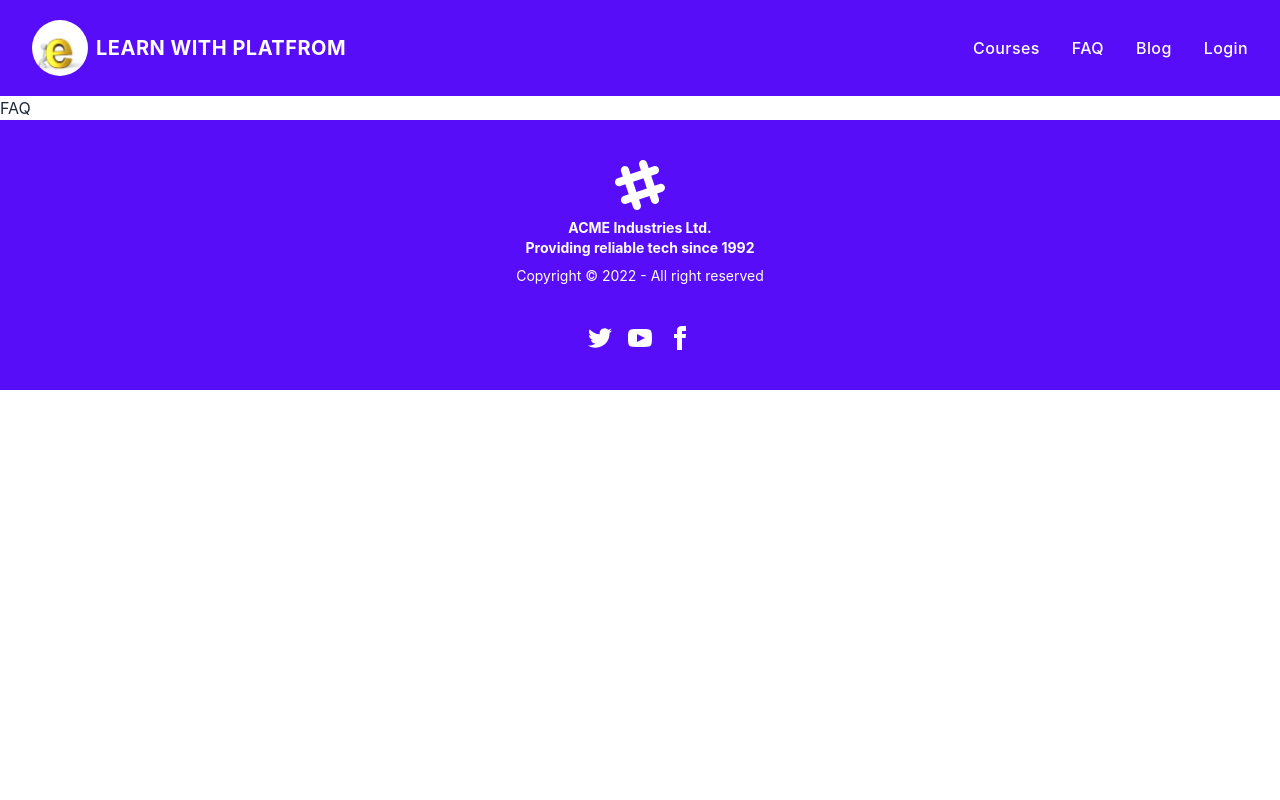
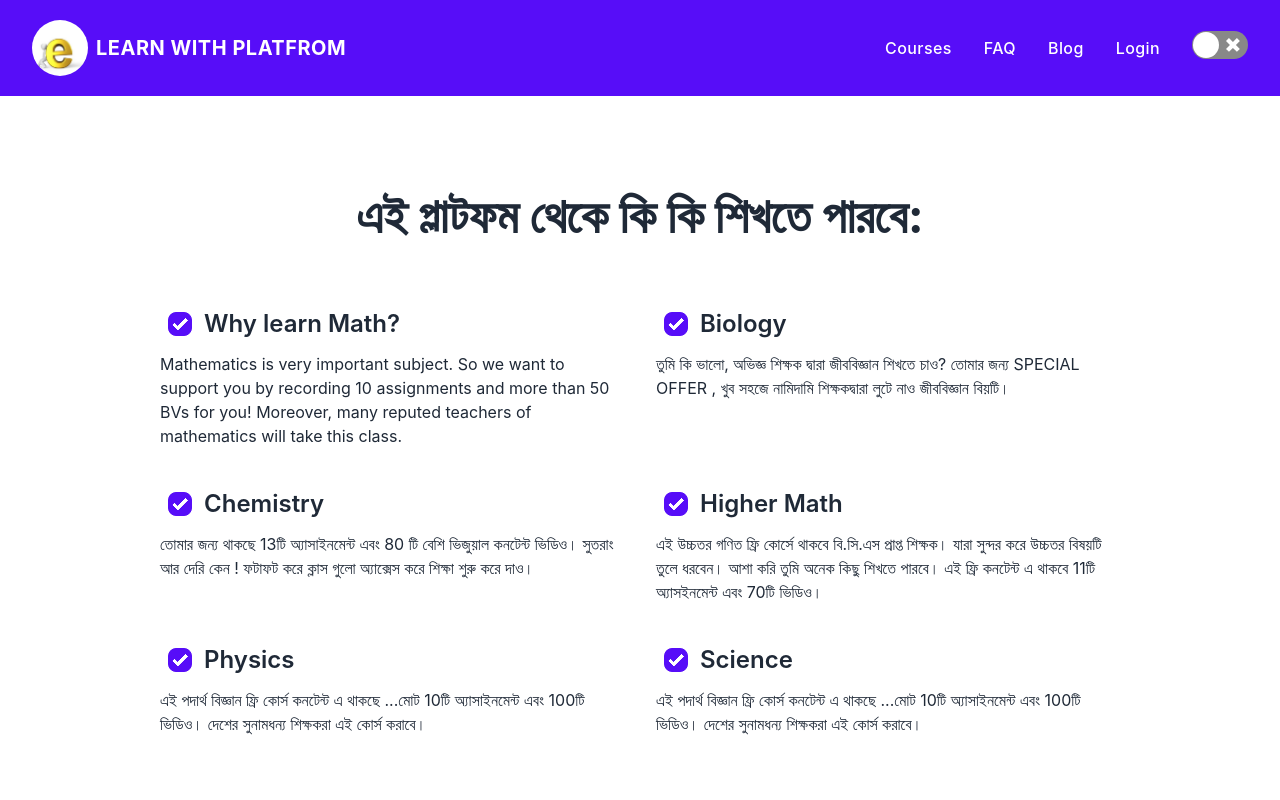
Before and after one commit to mdismail645221/Learn-with-Platform-client, a React (Create React App) app: page /faq in a window 1280 px wide. Shown: the top 800 px of the page. Built offline with nearby package versions, Linux system fonts and the light colour scheme; no server answers.

Commit message:
FAQ is completed

```diff
--- a/package.json
+++ b/package.json
@@ -13,6 +13,7 @@
     "react-hot-toast": "^2.4.0",
     "react-router-dom": "^6.4.2",
     "react-scripts": "5.0.1",
+    "react-switch": "^7.0.0",
     "web-vitals": "^2.1.4"
   },
   "scripts": {
--- a/src/App.css
+++ b/src/App.css
@@ -36,3 +36,24 @@
     transform: rotate(360deg);
   }
 }
+
+
+/* toggle theme change */
+#light{
+  background-color: #fff;
+}
+
+
+#dark{
+  background-color: #1E1E2F;
+  color: #fff;
+}
+
+#dark .form-control, h1 {
+  color: #000;
+}
+
+
+#drak .course-rightSide-Container h2 a{
+  color: #fff !important;
+}
--- a/src/App.js
+++ b/src/App.js
@@ -1,10 +1,15 @@
+import { useContext } from 'react';
 import { RouterProvider } from 'react-router-dom';
 import './App.css';
+import { AuthContext } from './contexts/AuthProvider';
 import { router } from './routes/routes';
 
 function App() {
+
+  const {theme}= useContext(AuthContext)
+
   return (
-    <div>
+    <div id={theme}>
       <RouterProvider router={router}></RouterProvider>
     </div>
   );
--- a/src/components/Footer/Footer.js
+++ b/src/components/Footer/Footer.js
@@ -1,12 +1,13 @@
 import React from 'react';
+import Image from '../../assets/images/favicon.png'
 
 const Footer = () => {
     return (
         <footer className="footer footer-center p-10 bg-primary text-primary-content">
             <div>
-                <svg width="50" height="50" viewBox="0 0 24 24" xmlns="http://www.w3.org/2000/svg" fillRule="evenodd" clipRule="evenodd" className="inline-block fill-current"><path d="M22.672 15.226l-2.432.811.841 2.515c.33 1.019-.209 2.127-1.23 2.456-1.15.325-2.148-.321-2.463-1.226l-.84-2.518-5.013 1.677.84 2.517c.391 1.203-.434 2.542-1.831 2.542-.88 0-1.601-.564-1.86-1.314l-.842-2.516-2.431.809c-1.135.328-2.145-.317-2.463-1.229-.329-1.018.211-2.127 1.231-2.456l2.432-.809-1.621-4.823-2.432.808c-1.355.384-2.558-.59-2.558-1.839 0-.817.509-1.582 1.327-1.846l2.433-.809-.842-2.515c-.33-1.02.211-2.129 1.232-2.458 1.02-.329 2.13.209 2.461 1.229l.842 2.515 5.011-1.677-.839-2.517c-.403-1.238.484-2.553 1.843-2.553.819 0 1.585.509 1.85 1.326l.841 2.517 2.431-.81c1.02-.33 2.131.211 2.461 1.229.332 1.018-.21 2.126-1.23 2.456l-2.433.809 1.622 4.823 2.433-.809c1.242-.401 2.557.484 2.557 1.838 0 .819-.51 1.583-1.328 1.847m-8.992-6.428l-5.01 1.675 1.619 4.828 5.011-1.674-1.62-4.829z"></path></svg>
+                <img src={Image} className="w-20 h-20 rounded-full"></img>
                 <p className="font-bold">
-                    ACME Industries Ltd. <br></br>Providing reliable tech since 1992
+                    LEARN WITH PLATFORM. <br></br>Providing reliable  Education
                 </p>
                 <p>Copyright © 2022 - All right reserved</p>
             </div>
--- a/src/components/Header/Header.js
+++ b/src/components/Header/Header.js
@@ -1,5 +1,6 @@
 import React, { useState, useContext } from 'react'
 import { NavLink } from 'react-router-dom';
+import ReactSwitch from 'react-switch';
 import Images from '../../assets/images/favicon.png';
 import { AuthContext } from '../../contexts/AuthProvider';
 import './Header.css'
@@ -7,11 +8,8 @@ import './Header.css'
 
 const Header = () => {
 
-    const { user, lotOut } = useContext(AuthContext);
+    const { user, lotOut, toggleTheme, theme } = useContext(AuthContext);
     // console.log(user)
-
-
-
 
 
     const [isMenuOpen, setIsMenuOpen] = useState(false)
@@ -84,11 +82,11 @@ const Header = () => {
                                 </NavLink>
                             </li>
 
+
                     }
-
-
-
-
+              <div>
+                <ReactSwitch onChange={toggleTheme} checked={theme === "dark"} />
+              </div>
                 </ul>
 
 
--- a/src/contexts/AuthProvider.js
+++ b/src/contexts/AuthProvider.js
@@ -70,6 +70,14 @@ const AuthProvider = ({ children }) => {
     }, []);
 
 
+    // toggle light and dark theme
+    const [theme, setTheme] = useState("light")
+
+    const toggleTheme = () =>{
+        setTheme((currentTheme)=> (currentTheme === "light" ? "dark" : "light"))
+    }
+
+
 
 
 
@@ -80,7 +88,9 @@ const AuthProvider = ({ children }) => {
         lotOut,
         logIn,
         googleSingIn,
-        githubSingIn
+        githubSingIn,
+        theme,
+        toggleTheme
     }
 
 
--- a/src/pages/FAQ/FAQ.js
+++ b/src/pages/FAQ/FAQ.js
@@ -2,7 +2,60 @@ import React from 'react';
 
 const FAQ = () => {
     return (
-        <h3>FAQ</h3>
+        <div className='my-16'>
+            <section className="dark:bg-gray-800 dark:text-gray-100">
+                <div className="container flex flex-col justify-center p-4 mx-auto md:p-8">
+                    <h2 className="mb-12 text-4xl font-bold leading-none text-center sm:text-5xl flex justify-center space-y-4">এই প্লাটফম থেকে কি কি শিখতে পারবে:</h2>
+                    <div className="grid gap-10 md:gap-8 sm:p-3 md:grid-cols-2 lg:px-12 xl:px-32">
+                        <div>
+                            <h3 className="font-semibold flex items-center space-x-3  py-2 px-2">
+                                <input type="checkbox" checked className="checkbox checkbox-primary" />
+                                <p className='text-2xl'>Why learn Math?</p>
+                            </h3>
+                            <p className="mt-1 dark:text-gray-400">Mathematics is very important subject. So we want to support you by recording 10 assignments and more than 50 BVs for you! Moreover, many reputed teachers of mathematics will take this class.</p>
+                        </div>
+                        <div>
+                            <h3 className="font-semibold flex items-center space-x-3  py-2 px-2">
+                                <input type="checkbox" checked className="checkbox checkbox-primary" />
+                                <p className='text-2xl'>Biology</p>
+                            </h3>
+                            <p className="mt-1 dark:text-gray-400">তুমি কি ভালো, অভিজ্ঞ শিক্ষক দ্বারা জীববিজ্ঞান শিখতে চাও? তোমার জন্য SPECIAL OFFER , খুব সহজে নামিদামি শিক্ষকদ্বারা লুটে নাও জীববিজ্ঞান বিয়টি।</p>
+                        </div>
+                        <div>
+                            <h3 className="font-semibold flex items-center space-x-3  py-2 px-2">
+                                <input type="checkbox" checked className="checkbox checkbox-primary" />
+                                <p className='text-2xl'>Chemistry</p>
+                            </h3>
+                            <p className="mt-1 dark:text-gray-400">তোমার জন্য থাকছে 13টি অ্যাসাইনমেন্ট এবং 80 টি বেশি ভিজুয়াল কনটেন্ট ভিডিও। সুতরাং আর দেরি কেন ! ফটাফট করে ক্লাস গুলো অ্যাক্সেস করে শিক্ষা শুরু করে দাও। </p>
+                        </div>
+                        <div>
+                            <h3 className="font-semibold flex items-center space-x-3  py-2 px-2">
+                                <input type="checkbox" checked className="checkbox checkbox-primary" />
+                                <p className='text-2xl'>Higher Math</p>
+                            </h3>
+                            <p className="mt-1 dark:text-gray-400">এই উচ্চতর গণিত ফ্রি কোর্সে থাকবে বি.সি.এস প্রাপ্ত শিক্ষক। যারা সুন্দর  করে উচ্চতর বিষয়টি তুলে ধরবেন। আশা করি তুমি অনেক কিছু শিখতে পারবে। এই ফ্রি কনটেন্ট এ থাকবে 11টি অ্যাসইনমেন্ট এবং 70টি ভিডিও।</p>
+                        </div>
+                        <div>
+                            <h3 className="font-semibold flex items-center space-x-3  py-2 px-2">
+                                <input type="checkbox" checked className="checkbox checkbox-primary" />
+                                <p className='text-2xl'>Physics</p>
+                            </h3>
+                            <p className="mt-1 dark:text-gray-400">এই পদার্থ বিজ্ঞান ফ্রি কোর্স কনটেন্ট  এ থাকছে ...মোট 10টি অ্যাসাইনমেন্ট এবং 100টি ভিডিও। দেশের সুনামধন্য শিক্ষকরা এই কোর্স করাবে।</p>
+                        </div>
+                        <div>
+                            <h3 className="font-semibold flex items-center space-x-3  py-2 px-2">
+                                <input type="checkbox" checked className="checkbox checkbox-primary" />
+                                <p className='text-2xl'>Science</p>
+                            </h3>
+                            <p className="mt-1 dark:text-gray-400">এই পদার্থ বিজ্ঞান ফ্রি কোর্স কনটেন্ট  এ থাকছে ...মোট 10টি অ্যাসাইনমেন্ট এবং 100টি ভিডিও। দেশের সুনামধন্য শিক্ষকরা এই কোর্স করাবে।</p>
+                        </div>
+
+
+                    </div>
+                </div>
+            </section>
+        </div>
+
     );
 };
 
--- a/src/shared/CoursesContainerRight/CoursesContainerRight.js
+++ b/src/shared/CoursesContainerRight/CoursesContainerRight.js
@@ -4,8 +4,8 @@ import { Link } from 'react-router-dom';
 const CoursesContainerRight = ({cName}) => {
     console.log(cName)
     return (
-        <div className=''>
-            <h2><Link to={`/courseDeatails/${cName.id}`} className="text-black mb-5">{cName.name}</Link></h2>
+        <div className='course-rightSide-Container'>
+            <h2 className=''><Link to={`/courseDeatails/${cName.id}`} className="text-violet-500 font-bold hover:text-violet-900  mb-5">{cName.name}</Link></h2>
         </div>
     );
 };
--- a/src/shared/GetPremiumAccess/GetPremiumAccess.js
+++ b/src/shared/GetPremiumAccess/GetPremiumAccess.js
@@ -4,7 +4,7 @@ import { useLoaderData } from 'react-router-dom';
 const GetPremiumAccess = () => {
 
     const premiumAccess = useLoaderData();
-    const { totalVideo, name, totalAssignment, rating, image, description, id } = premiumAccess;
+    const { name, rating, image, description, } = premiumAccess;
 
     return (
         <div className="px-4 py-16 mx-auto sm:max-w-xl md:max-w-full lg:max-w-screen-xl md:px-24 lg:px-8 lg:py-20">
--- a/tailwind.config.js
+++ b/tailwind.config.js
@@ -7,4 +7,7 @@ module.exports = {
     extend: {},
   },
   plugins: [require("daisyui")],
+  daisyui: {
+    themes: ["light", "dark", "cupcake", "bumblebee", "emerald", "corporate", "synthwave", "retro", "cyberpunk", "valentine", "halloween", "garden", "forest", "aqua", "lofi", "pastel", "fantasy", "wireframe", "black", "luxury", "dracula", "cmyk", "autumn", "business", "acid", "lemonade", "night", "coffee", "winter"],
+  },
 }
```
Also changed, not shown: 1 other file (tests, documents, lock files or other folders).
